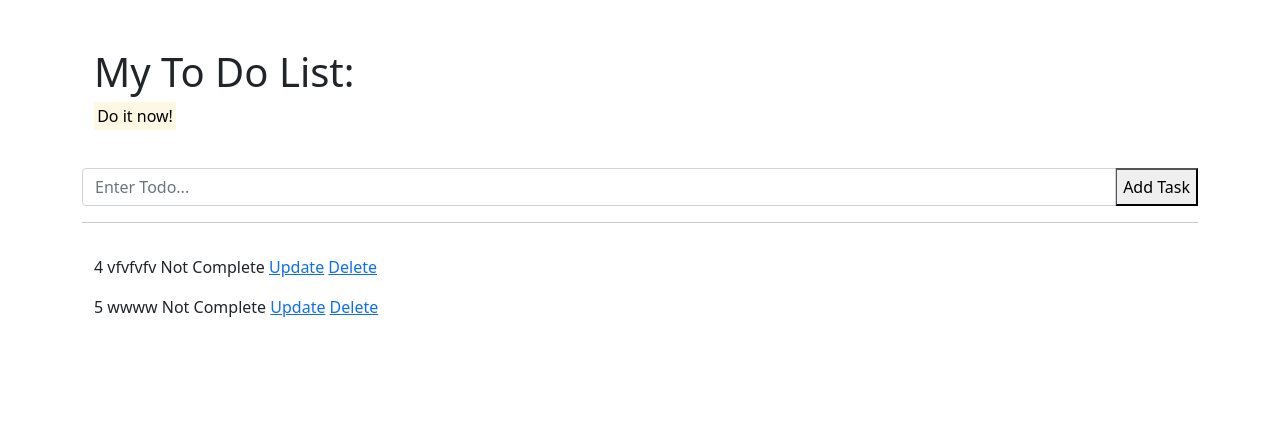
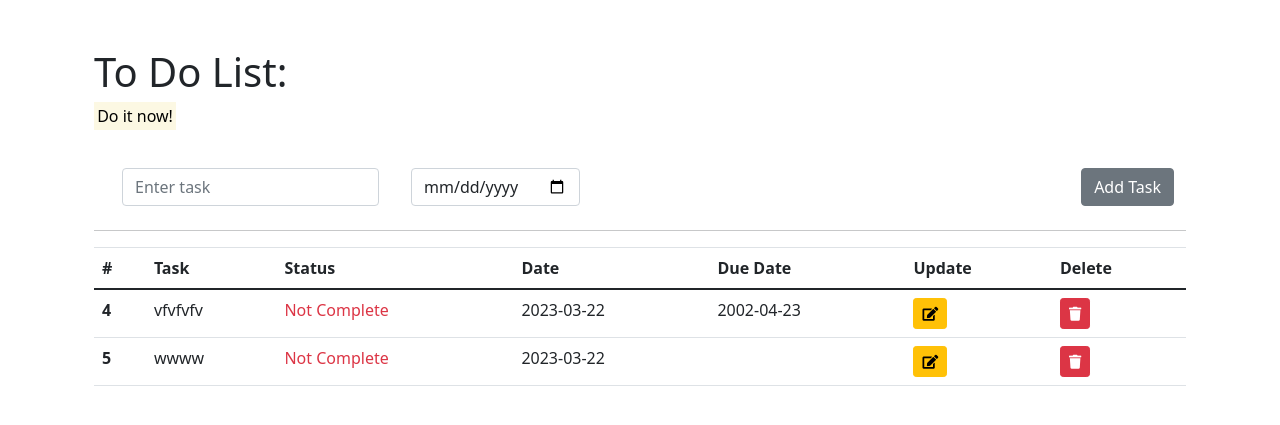
Before and after one commit to MHP-MONESHA/TO-DO-LIST, a Flask app: page /todolist in a window 1280 px wide. Shown: the part 56-481 px from the top of the page. Run offline with Flask 2, Linux system fonts and the light colour scheme; a user stored in the database is signed in; data comes from the database, SQL or seed files in the repository; both versions use the stored data as it was after the commit; some libraries are stand-ins or nearby versions.

Commit message:
" To do list complete"

```diff
--- a/website/__init__.py
+++ b/website/__init__.py
@@ -22,6 +22,7 @@ def create_app():
     from .models import User
     from .models import Note
 
+
     create_database(app)
 
     login_manager = LoginManager()
--- a/website/models.py
+++ b/website/models.py
@@ -1,6 +1,8 @@
+import datetime
 from . import db
 from flask_login import UserMixin
 from sqlalchemy.sql import func
+
 
 class Note(db.Model):
     id = db.Column(db.Integer, primary_key=True)
@@ -19,3 +21,5 @@ class Todo(db.Model):
     id = db.Column(db.Integer, primary_key=True)
     title = db.Column(db.String(100))
     complete = db.Column(db.Boolean)
+    date_created = db.Column(db.DateTime, default=datetime.datetime.utcnow())
+    due_date = db.Column(db.DateTime)
--- a/website/templates/todolist.html
+++ b/website/templates/todolist.html
@@ -13,178 +13,69 @@ integrity="sha384-BmbxuPwQa2lc/FVzBcNJ7UAyJxM6wuqIj61tLrc4wSX0szH/Ev+nYRRuWlolfl
 <link rel="stylesheet" href="https://cdnjs.cloudflare.com/ajax/libs/font-awesome/5.15.3/css/all.css">
 <link rel="stylesheet" href="{{ url_for('static', filename='custom.css') }}">
 
+
 <main role="main" class="container extra-bottom">
-  <h1 class="mt-5">My To Do List:</h1>
+  <h1 class="mt-5">To Do List:</h1>
   <p><mark>Do it now!</mark></p>
-</main>
 </br>
 
-  <form class="ui form" action="/add" method="post">
-      <div class="field">
-          <div class="input-group">
-            <input  class="form-control" type="text" name="title" placeholder="Enter Todo..."><br>
-            <button class="input-group-addon" type="submit">Add Task</button>
-          </div>
 
-      </div>
+<div class="container">
+  <form class="form-inline" action="/add" method="post">
+    <div class="form-group mx-sm-3 mb-2">
+      <label for="title" class="sr-only">Task</label>
+      <input type="text" class="form-control" id="title" name="title" placeholder="Enter task">
+    </div>
+    <!-- <div class="form-group mx-sm-3 mb-2">
+      <input type="text" class="form-control" id="title" name="title" placeholder="Description">
+    </div> -->
+    <div class="form-group mx-sm-3 mb-2">
+      <label for="due_date" class="sr-only">Due Date</label>
+      <input type="date" class="form-control" id="due_date" name="due_date">
+    </div>
+    <div class="add ml-auto" class ="form-group mx-sm-3 mb-2">
+      <button type="submit" class="btn btn-secondary mb-2">Add Task</button>
+    </div>
   </form>
+</div>
 
-  <hr>
 
-  {% for todo in todo_list %}
-  <div class="container table-responsive">
-    <table class="table"></table>
-    <thead>
-      <tr>
-          <th class="task-id">{{todo.id }}</th>
-          <th class="task">{{ todo.title }}</th>
-
-      </tr>
+<hr>
+<div class="row">
+  <div class="col">
+    <table class="table">
+      <thead>
+        <tr>
+          <th>#</th>
+          <th>Task</th>
+          <th>Status</th>
+          <th>Date</th>
+          <th>Due Date</th>
+          <th>Update</th>
+          <th>Delete</th>
+        </tr>
       </thead>
-      <tr>
-        {% if todo.complete == False %}
-        <span class="ui gray label">Not Complete</span>
-        {% else %}
-        <span class="ui green label">Completed</span>
-        {% endif %}
-
-        <a class="ui blue button" href="/update/{{ todo.id }}">Update</a>
-        <a class="ui red button" href="/delete/{{ todo.id }}">Delete</a>
-      </tr>
-
+      <tbody>
+        {% for todo in todo_list %}
+            <tr>
+                <th scope="row">{{ todo.id }}</th>
+                <td>{{ todo.title }}</td>
+                <td>
+                  {% if todo.complete %}
+                    <span class="text-success">Completed</span>
+                  {% else %}
+                    <span class="text-danger">Not Complete</span>
+                  {% endif %}
+                </td>
+                <td>{{ todo.date_created.strftime('%Y-%m-%d') }}</td>
+                <td>{{ todo.due_date.strftime('%Y-%m-%d') if todo.due_date else "" }}</td>
+                <td><a href="/update/{{ todo.id }}" class="btn btn-warning btn-sm"><i class="fa fa-edit"></i></a></td>
+                <td><a href="/delete/{{ todo.id }}" class="btn btn-danger btn-sm"><i class="fas fa-trash"></i></a></td>
+            </tr>
+        {% endfor %}
+      </tbody>
     </table>
   </div>
-  {% endfor %}
-
+</div>
 
 {% endblock %}
-
-
-
-<!DOCTYPE html>
-
-<html>
-    <head>
-        <title>Demo: TODO</title>
-
-        <meta charset="utf-8">
-        <meta name="viewport" content="width=device-width, initial-scale=1">
-
-        <link rel="icon" href="{{ url_for('static', filename='img/cs.ico') }}">
-        <link href="https://cdn.jsdelivr.net/npm/bootstrap@5.0.0-beta2/dist/css/bootstrap.min.css" rel="stylesheet"
-        integrity="sha384-BmbxuPwQa2lc/FVzBcNJ7UAyJxM6wuqIj61tLrc4wSX0szH/Ev+nYRRuWlolflfl" crossorigin="anonymous">
-
-        <link rel="stylesheet" href="https://cdnjs.cloudflare.com/ajax/libs/font-awesome/5.15.3/css/all.css">
-        <link rel="stylesheet" href="{{ url_for('static', filename='styles/custom.css') }}">
-    </head>
-
-    <body>
-
-    <main role="main" class="container extra-bottom">
-      <h1 class="mt-5">TODO List Demo App</h1>
-      <p><mark>Do it now.</mark></p>
-    </main>
-
-
-    <div class="container">
-
-        <!-- Button trigger modal -->
-        <div style="text-align: right;">
-        <button type="button" class="btn btn-outline-info btn-sm" data-bs-toggle="modal"
-														data-bs-target="#task-modal" data-source="New Task">Add Task</button>
-        </div>
-
-
-        <div class="modal fade" id="task-modal" tabindex="-1" aria-labelledby="Label" aria-hidden="true">
-        <div class="modal-dialog">
-            <div class="modal-content">
-            <div class="modal-header">
-                <h5 class="modal-title" id="Label">Add a task</h5>
-                <button type="button" class="btn-close" data-bs-dismiss="modal" aria-label="Close"></button>
-            </div>
-
-            <div class="modal-body">
-                <div class="input-group mb-3">
-                    <span class="input-group-text" id="task-form-display">Task</span>
-                    <input type="text" class="form-control" placeholder="Description of task"
-													aria-label="task-name" aria-describedby="basic-addon1">
-                </div>
-            </div>
-            <div class="modal-footer">
-                <button type="button" class="btn btn-secondary" data-bs-dismiss="modal">Close</button>
-                <button id="submit-task" type="button" class="btn btn-primary">Save changes</button>
-            </div>
-            </div>
-        </div>
-        </div>
-
-    </div>
-
-    <!--Todo Table-->
-    <div class="container table-responsive">
-    <table class="table">
-        <thead>
-        <tr>
-            <th class="task-id">#</th>
-            <th class="task">Task Name</th>
-            <th class="status">Status</th>
-            <th class="update">Edit</th>
-            <th class="update">Remove</th>
-        </tr>
-        </thead>
-
-        <tbody>
-            <tr>
-                <td>1</td>
-                <td>task1</td>
-								<td><button type="button"
-														class="btn btn-outline-warning btn-sm state"
-														data-source="1">Todo</button></td>
-                <td>
-									<button type="button" class="btn btn-outline-info btn-sm"
-													data-bs-toggle="modal" data-bs-target="#task-modal"
-													data-source="1" data-content="task1">
-										<i class="fa fa-pen fa-1" aria-hidden="true"></i>
-									</button>
-								</td>
-                <td><button class="btn btn-outline-secondary btn-sm remove"
-														data-source="1" type="button">
-									<i class="fa fa-trash fa-1" aria-hidden="true"></i>
-										</button>
-								</td>
-            </tr>
-						<tr>
-                <td>2</td>
-                <td>task2</td>
-								<td><button type="button" class="btn btn-outline-warning btn-sm state"
-														data-source="2">Todo</button></td>
-                <td>
-									<button type="button" class="btn btn-outline-info btn-sm"
-												  data-bs-toggle="modal" data-bs-target="#task-modal"
-													data-source="2" data-content="task2">
-										<i class="fa fa-pen fa-1" aria-hidden="true"></i>
-									</button>
-								</td>
-                <td><button class="btn btn-outline-secondary btn-sm remove" data-source="2" type="button">
-									<i class="fa fa-trash fa-1" aria-hidden="true"></i>
-										</button>
-								</td>
-            </tr>
-
-        </tbody>
-    </table>
-    </div>
-
-    <footer class="footer">
-      <div class="container">
-            <p class="text-muted"><small>App developed for CS411 UIUC by @tcheng10</small></p>
-      </div>
-    </footer>
-  </body>
-
-    <script src="https://ajax.googleapis.com/ajax/libs/jquery/3.6.0/jquery.min.js"></script>
-    <script src="https://cdn.jsdelivr.net/npm/bootstrap@5.0.0-beta2/dist/js/bootstrap.bundle.min.js"
-        integrity="sha384-b5kHyXgcpbZJO/tY9Ul7kGkf1S0CWuKcCD38l8YkeH8z8QjE0GmW1gYU5S9FOnJ0" crossorigin="anonymous"></script>
-    <script src="{{ url_for('static', filename='script/modal.js') }}"></script>
-
-</html>
--- a/website/views.py
+++ b/website/views.py
@@ -2,11 +2,13 @@
 # Standard routes for the app , where users can actually go to
 
 # url deifned here , seperate app from blueprint
+import datetime
 from flask import Blueprint, render_template , flash , request , jsonify ,  redirect, url_for
 from flask_login import  login_required, current_user
 from .models import Note , Todo
 from . import db
 import json
+
 
 
 # Makes things more organised
@@ -56,7 +58,12 @@ def todolist():
 @views.route("/add", methods=["POST"])
 def add():
     title = request.form.get("title")
-    new_todo = Todo(title=title, complete=False)
+    due_date_str = request.form.get("due_date")
+    if due_date_str:
+        due_date = datetime.datetime.strptime(due_date_str, "%Y-%m-%d")
+    else:
+        due_date = None
+    new_todo = Todo(title=title, complete=False, date_created=datetime.datetime.utcnow(), due_date=due_date)
     db.session.add(new_todo)
     db.session.commit()
     return redirect(url_for("views.todolist"))
```
Also changed, not shown: instance/database.db.
